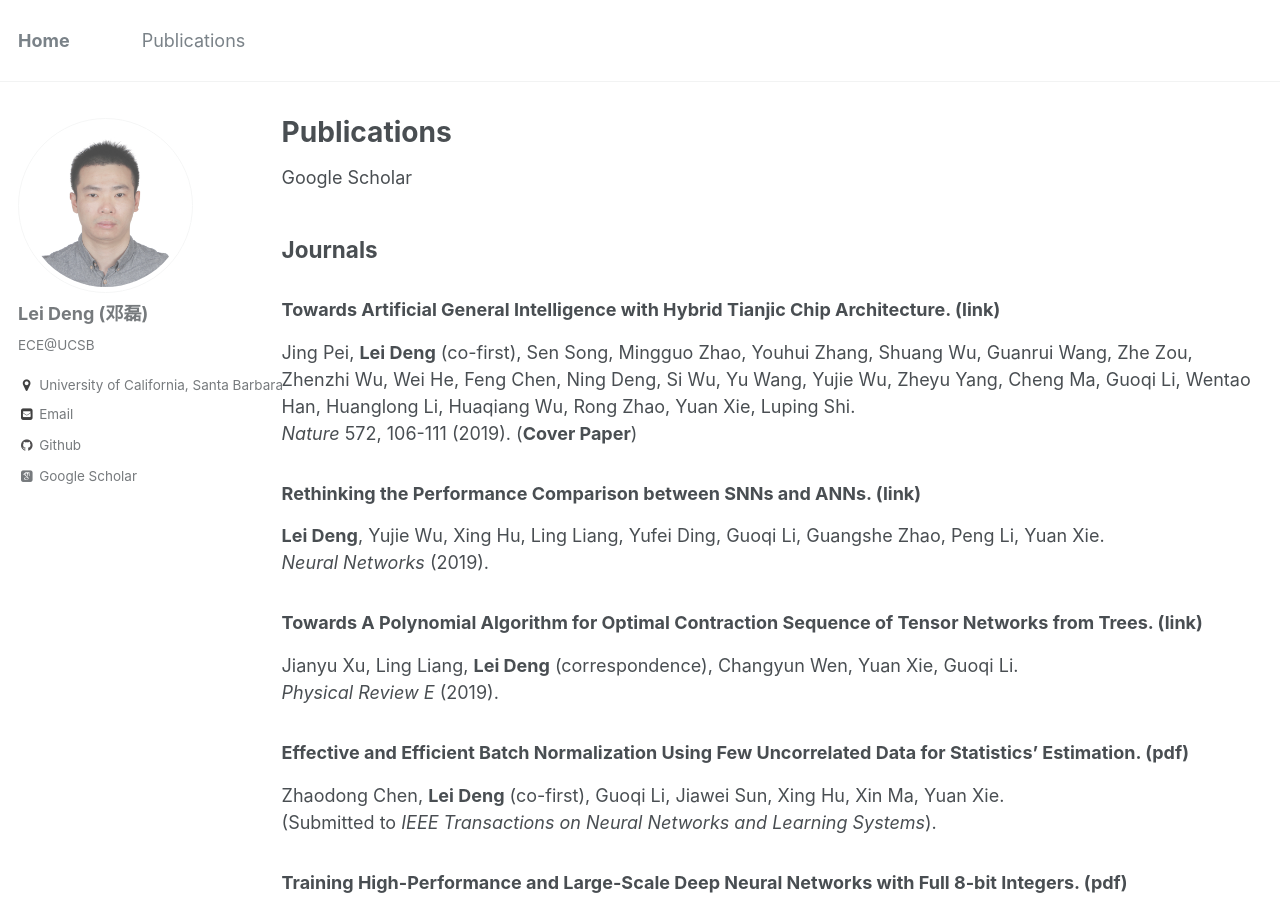
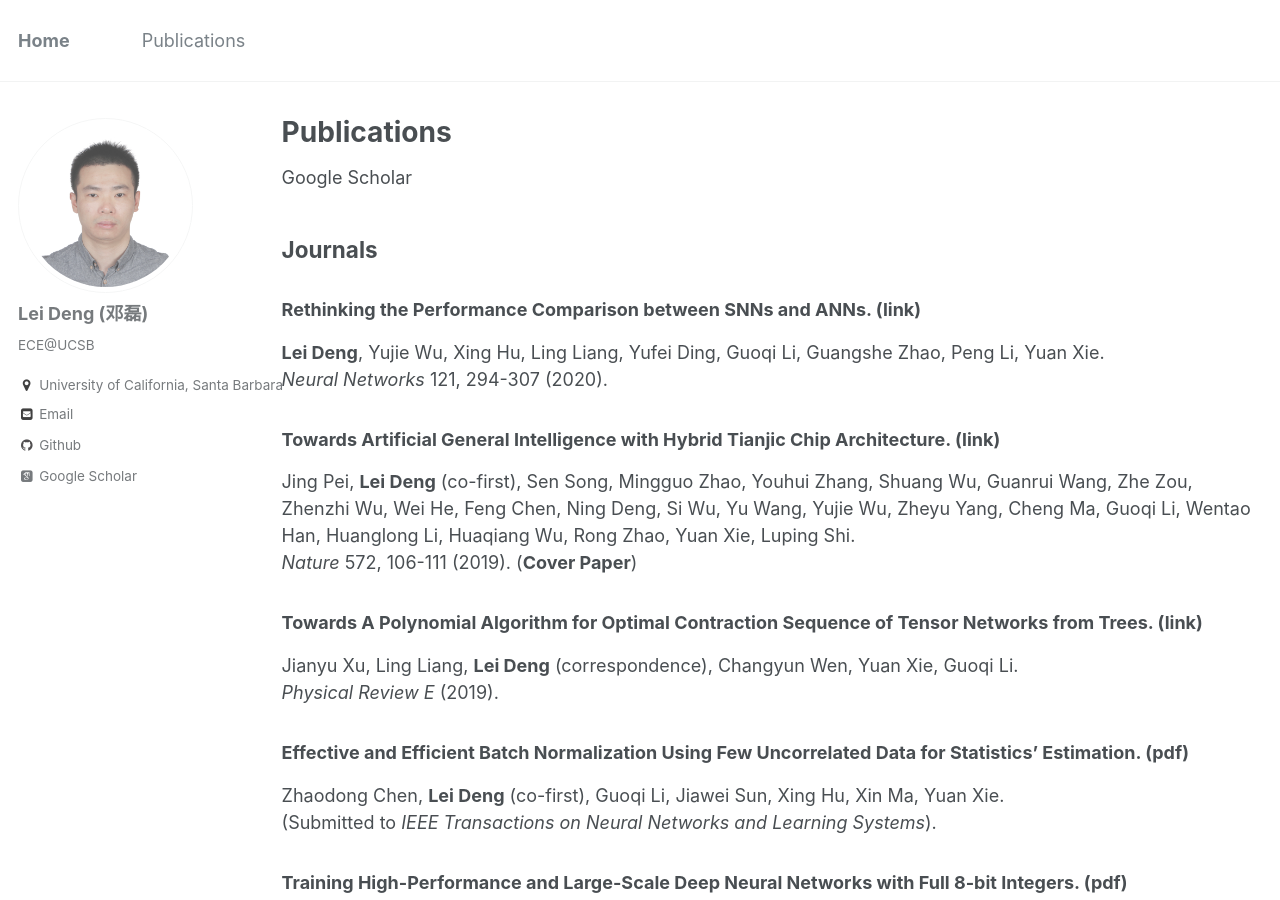
Before and after one commit to dllfei/dllfei.github.io, a Jekyll site: the page built from _pages/publications.md, in a window 1280 px wide and 900 px high. Built offline with Jekyll 4.4.1, drawn with Linux system fonts in a browser that asks for light colours; some web fonts are replaced.

Commit message:
Update publications.md

```diff
--- a/_pages/publications.md
+++ b/_pages/publications.md
@@ -8,13 +8,13 @@ author_profile: true
 
 ## Journals
 
+### Rethinking the Performance Comparison between SNNs and ANNs. ([link](https://www.sciencedirect.com/science/article/pii/S0893608019302667)) <br />
+**Lei Deng**, Yujie Wu, Xing Hu, Ling Liang, Yufei Ding, Guoqi Li, Guangshe Zhao, Peng Li, Yuan Xie. <br />
+*Neural Networks* 121, 294-307 (2020).
+
 ### Towards Artificial General Intelligence with Hybrid Tianjic Chip Architecture. ([link](https://www.nature.com/articles/s41586-019-1424-8)) <br />
 Jing Pei, **Lei Deng** (co-first), Sen Song, Mingguo Zhao, Youhui Zhang, Shuang Wu, Guanrui Wang, Zhe Zou, Zhenzhi Wu, Wei He, Feng Chen, Ning Deng, Si Wu, Yu Wang, Yujie Wu, Zheyu Yang, Cheng Ma, Guoqi Li, Wentao Han, Huanglong Li, Huaqiang Wu, Rong Zhao, Yuan Xie, Luping Shi. <br />
 *Nature* 572, 106-111 (2019). (**Cover Paper**)
-
-### Rethinking the Performance Comparison between SNNs and ANNs. ([link](https://www.sciencedirect.com/science/article/pii/S0893608019302667)) <br />
-**Lei Deng**, Yujie Wu, Xing Hu, Ling Liang, Yufei Ding, Guoqi Li, Guangshe Zhao, Peng Li, Yuan Xie. <br />
-*Neural Networks* (2019).
 
 ### Towards A Polynomial Algorithm for Optimal Contraction Sequence of Tensor Networks from Trees. ([link](https://journals.aps.org/pre/accepted/1707cKb3N9419b0382488ea82f7a132cf21fbb7e8)) <br />
 Jianyu Xu, Ling Liang, **Lei Deng** (correspondence), Changyun Wen, Yuan Xie, Guoqi Li. <br />
```
